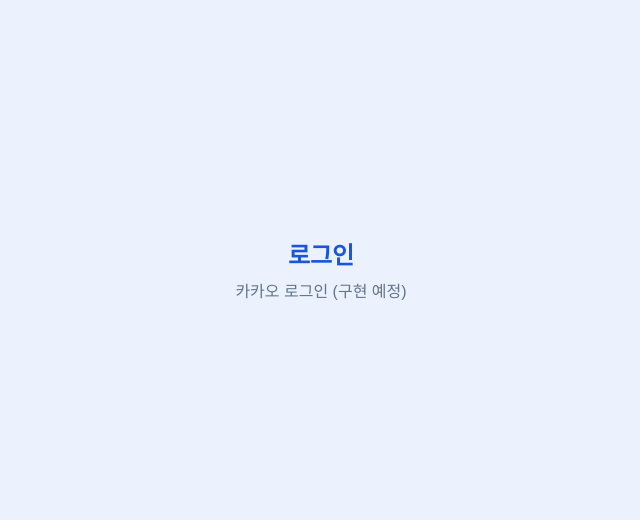
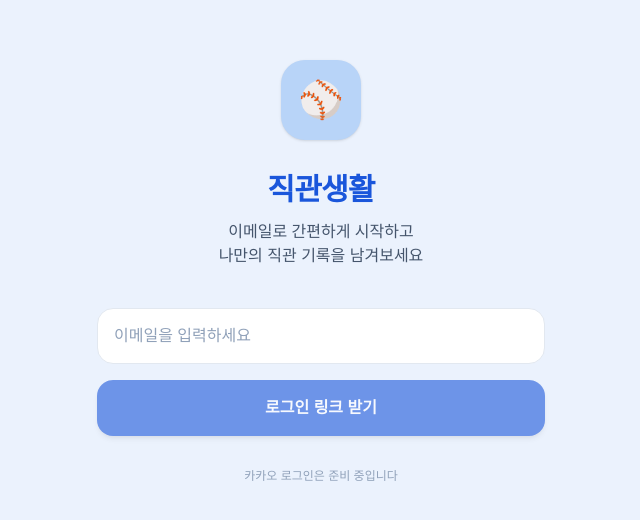
Before and after one commit to tjsdnr03/jikwan-life, a Next.js app: page /login in a window 1280 px wide. Shown: the part 128-648 px from the top of the page, without its empty margins (319-959 px from the left). Built offline with nearby package versions, Linux system fonts and the light colour scheme.

Commit message:
feat: 이메일 매직링크 로그인 구현
Co-Authored-By: Claude Opus 4.8 <noreply@anthropic.com>

```diff
--- /dev/null
+++ b/src/app/auth/callback/route.ts
@@ -0,0 +1,37 @@
+import { NextResponse } from "next/server";
+import { createClient } from "@/lib/supabase-server";
+
+/**
+ * 카카오 OAuth 콜백 (/auth/callback)
+ * 1) URL의 code 파라미터로 세션 교환 (exchangeCodeForSession)
+ * 2) users 테이블에 프로필이 있으면 기존 유저 → /home
+ *    없으면 신규 유저 → /onboarding
+ */
+export async function GET(request: Request) {
+  const { searchParams, origin } = new URL(request.url);
+  const code = searchParams.get("code");
+
+  // code가 없으면 비정상 진입 → 로그인으로
+  if (!code) {
+    return NextResponse.redirect(`${origin}/login?error=missing_code`);
+  }
+
+  const supabase = await createClient();
+
+  // 인가 코드 → 세션 교환 (쿠키에 세션 저장)
+  const { data, error } = await supabase.auth.exchangeCodeForSession(code);
+
+  if (error || !data.user) {
+    return NextResponse.redirect(`${origin}/login?error=auth_failed`);
+  }
+
+  // users 테이블에 프로필 존재 여부 확인 → 신규/기존 분기
+  const { data: profile } = await supabase
+    .from("users")
+    .select("id")
+    .eq("id", data.user.id)
+    .maybeSingle();
+
+  const destination = profile ? "/home" : "/onboarding";
+  return NextResponse.redirect(`${origin}${destination}`);
+}
--- a/src/app/login/page.tsx
+++ b/src/app/login/page.tsx
@@ -1,13 +1,115 @@
+"use client";
+
+import { useState } from "react";
+import { createClient } from "@/lib/supabase";
+
 /**
  * 로그인 (/login)
- * Supabase Auth — 카카오 로그인 우선 (Phase 1에서 구현)
+ * Supabase Auth — 이메일 매직링크(OTP) 로그인
+ * 이메일 입력 → 메일로 받은 링크 클릭 → /auth/callback 에서 자동 로그인
+ * (비밀번호 불필요)
  */
 export default function LoginPage() {
+  const [email, setEmail] = useState("");
+  const [loading, setLoading] = useState(false);
+  const [error, setError] = useState<string | null>(null);
+  const [sent, setSent] = useState(false);
+
+  const handleSubmit = async (e: React.FormEvent) => {
+    e.preventDefault();
+    if (!email || loading) return;
+
+    setLoading(true);
+    setError(null);
+
+    const supabase = createClient();
+    const { error } = await supabase.auth.signInWithOtp({
+      email,
+      options: {
+        // 메일 링크 클릭 후 돌아올 콜백 주소 (배포 환경별 동적 설정)
+        emailRedirectTo: `${window.location.origin}/auth/callback`,
+      },
+    });
+
+    if (error) {
+      setError("링크 전송에 실패했어요. 이메일을 확인하고 다시 시도해주세요.");
+      setLoading(false);
+      return;
+    }
+
+    setSent(true);
+    setLoading(false);
+  };
+
   return (
     <main className="flex flex-1 flex-col items-center justify-center bg-[#EBF2FD] px-6">
-      <div className="mx-auto w-full max-w-md text-center">
-        <h1 className="text-2xl font-bold text-[#1A56DB]">로그인</h1>
-        <p className="mt-2 text-slate-500">카카오 로그인 (구현 예정)</p>
+      <div className="mx-auto flex w-full max-w-md flex-col items-center text-center">
+        {/* 심볼 */}
+        <div className="mb-8 flex h-20 w-20 items-center justify-center rounded-3xl bg-[#B8D4F8] text-4xl shadow-sm">
+          ⚾️
+        </div>
+
+        <h1 className="text-3xl font-bold tracking-tight text-[#1A56DB]">
+          직관생활
+        </h1>
+        <p className="mt-3 text-base leading-6 text-slate-600">
+          이메일로 간편하게 시작하고
+          <br />
+          나만의 직관 기록을 남겨보세요
+        </p>
+
+        {sent ? (
+          /* 전송 성공 안내 */
+          <div className="mt-10 w-full rounded-2xl bg-white p-6 shadow-sm">
+            <p className="text-base font-semibold leading-7 text-slate-700">
+              이메일을 확인해주세요!
+              <br />
+              로그인 링크를 보냈습니다 📧
+            </p>
+            <p className="mt-3 text-sm text-slate-400">
+              {email} 로 전송됨
+            </p>
+            <button
+              type="button"
+              onClick={() => {
+                setSent(false);
+                setEmail("");
+              }}
+              className="mt-4 text-sm font-medium text-[#1A56DB] underline"
+            >
+              다른 이메일로 다시 받기
+            </button>
+          </div>
+        ) : (
+          /* 이메일 입력 폼 */
+          <form onSubmit={handleSubmit} className="mt-10 w-full">
+            <input
+              type="email"
+              value={email}
+              onChange={(e) => setEmail(e.target.value)}
+              placeholder="이메일을 입력하세요"
+              autoComplete="email"
+              required
+              className="h-14 w-full rounded-2xl border border-slate-200 bg-white px-4 text-base text-slate-800 outline-none transition-colors placeholder:text-slate-400 focus:border-[#1A56DB] focus:ring-2 focus:ring-[#1A56DB]/20"
+            />
+
+            <button
+              type="submit"
+              disabled={loading || !email}
+              className="mt-4 flex h-14 w-full items-center justify-center rounded-2xl bg-[#1A56DB] text-base font-semibold text-white shadow-md transition-colors hover:bg-[#1547b8] active:scale-[0.99] disabled:opacity-60"
+            >
+              {loading ? "전송 중..." : "로그인 링크 받기"}
+            </button>
+
+            {error ? (
+              <p className="mt-4 text-sm font-medium text-rose-500">{error}</p>
+            ) : null}
+          </form>
+        )}
+
+        <p className="mt-8 text-xs text-slate-400">
+          카카오 로그인은 준비 중입니다
+        </p>
       </div>
     </main>
   );
--- a/src/app/onboarding/page.tsx
+++ b/src/app/onboarding/page.tsx
@@ -1,7 +1,9 @@
 "use client";
 
 import { useState } from "react";
+import { useRouter } from "next/navigation";
 import { Button } from "@/components/ui/button";
+import { createClient } from "@/lib/supabase";
 import { TEAM_LIST } from "@/lib/teams";
 import { cn } from "@/lib/utils";
 import type { TeamCode } from "@/types";
@@ -22,14 +24,49 @@ const TEAM_EMOJI: Record<TeamCode, string> = {
 
 /**
  * 온보딩 (/onboarding) — 최초 1회
- * 응원팀 선택(10개 구단 그리드) + 닉네임 설정 (Phase 1에서 구현)
+ * 응원팀 선택 → users 테이블에 프로필 생성 → /home 이동
  */
 export default function OnboardingPage() {
+  const router = useRouter();
   const [selectedTeam, setSelectedTeam] = useState<TeamCode | null>(null);
+  const [loading, setLoading] = useState(false);
+  const [error, setError] = useState<string | null>(null);
 
-  const handleStart = () => {
+  const handleStart = async () => {
     if (!selectedTeam) return;
-    console.log("선택된 팀:", selectedTeam);
+    setLoading(true);
+    setError(null);
+
+    const supabase = createClient();
+
+    // 현재 로그인한 유저 확인
+    const {
+      data: { user },
+    } = await supabase.auth.getUser();
+
+    if (!user) {
+      // 세션이 없으면 로그인부터
+      router.replace("/login");
+      return;
+    }
+
+    // users 테이블에 프로필 생성/갱신 (id = auth.uid())
+    const { error: upsertError } = await supabase.from("users").upsert(
+      {
+        id: user.id,
+        email: user.email ?? `${user.id}@kakao.local`,
+        my_team: selectedTeam,
+      },
+      { onConflict: "id" }
+    );
+
+    if (upsertError) {
+      setError("저장에 실패했어요. 잠시 후 다시 시도해주세요.");
+      setLoading(false);
+      return;
+    }
+
+    router.replace("/home");
   };
 
   return (
@@ -74,9 +111,15 @@ export default function OnboardingPage() {
           })}
         </div>
 
+        {error ? (
+          <p className="mt-4 text-center text-sm font-medium text-rose-500">
+            {error}
+          </p>
+        ) : null}
+
         <div className="mt-8 pb-4">
-          <Button disabled={!selectedTeam} onClick={handleStart}>
-            시작하기
+          <Button disabled={!selectedTeam || loading} onClick={handleStart}>
+            {loading ? "저장 중..." : "시작하기"}
           </Button>
         </div>
       </div>
--- /dev/null
+++ b/src/lib/supabase-server.ts
@@ -0,0 +1,34 @@
+import { createServerClient } from "@supabase/ssr";
+import { cookies } from "next/headers";
+
+/**
+ * 서버 컴포넌트 / Route Handler 용 Supabase 클라이언트
+ * - 쿠키를 통해 세션을 읽고 갱신한다 (@supabase/ssr).
+ * - Next.js 16에서 cookies()는 async 이므로 await 후 사용.
+ */
+export async function createClient() {
+  const cookieStore = await cookies();
+
+  return createServerClient(
+    process.env.NEXT_PUBLIC_SUPABASE_URL!,
+    process.env.NEXT_PUBLIC_SUPABASE_ANON_KEY!,
+    {
+      cookies: {
+        getAll() {
+          return cookieStore.getAll();
+        },
+        setAll(cookiesToSet) {
+          // 서버 컴포넌트에서 호출되면 set이 막힐 수 있으나,
+          // 미들웨어/Route Handler에서 세션 갱신이 이뤄지므로 무시 가능.
+          try {
+            cookiesToSet.forEach(({ name, value, options }) =>
+              cookieStore.set(name, value, options)
+            );
+          } catch {
+            // Server Component 렌더 중 set 시도 — 무시
+          }
+        },
+      },
+    }
+  );
+}
```
